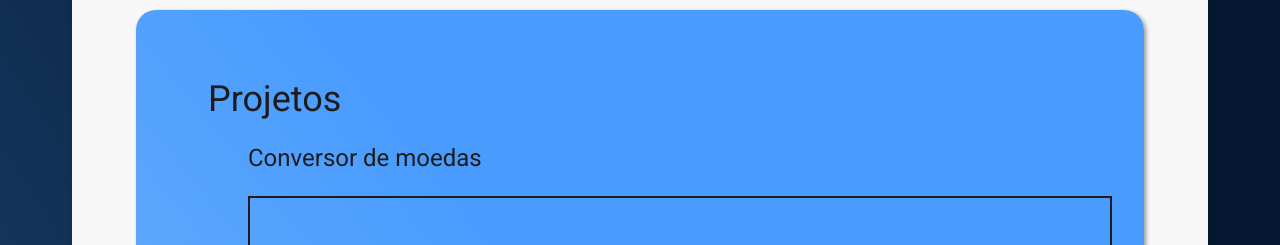
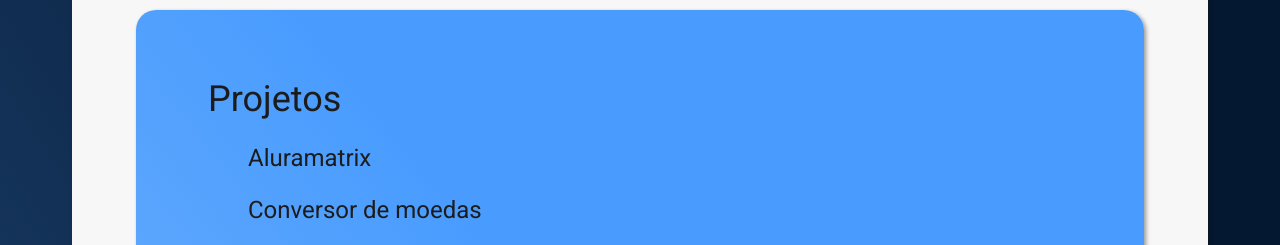
Before and after one commit to naiaraap/Portfolio, a plain HTML site: page index.html in a window 1280 px wide. Shown: the part 310-555 px from the top of the page. Drawn offline with Linux system fonts and the light colour scheme; a script that the page names is missing.

Commit message:
adding react project

```diff
--- a/index.html
+++ b/index.html
@@ -23,6 +23,12 @@
 
 		<main class="projetos">
 			<ul class="projetos-titulo">Projetos<ul>
+					<li class="projetos-item">
+						<p class="link-vercel">
+							<a href="https://alura-matrix-murex.vercel.app/">Aluramatrix</a>
+						</p>
+						<script async src="https://cpwebassets.codepen.io/assets/embed/ei.js"></script>
+					</li>
 					<li class="projetos-item">
 						<p>Conversor de moedas</p>
 						<p class="codepen" data-height="300" data-default-tab="html,result" data-slug-hash="GROaGdy" data-user="naiaraap" style="height: 300px; box-sizing: border-box; display: flex; align-items: center; justify-content: center; border: 2px solid; margin: 1em 0; padding: 1em;">
```
